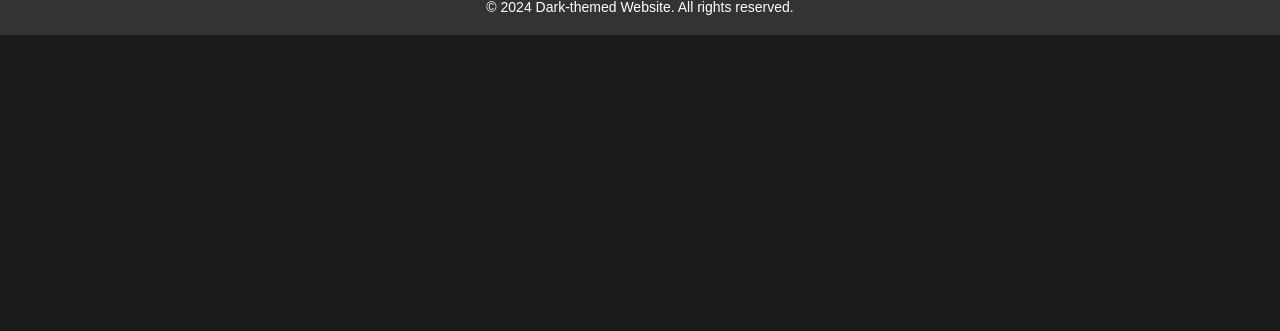
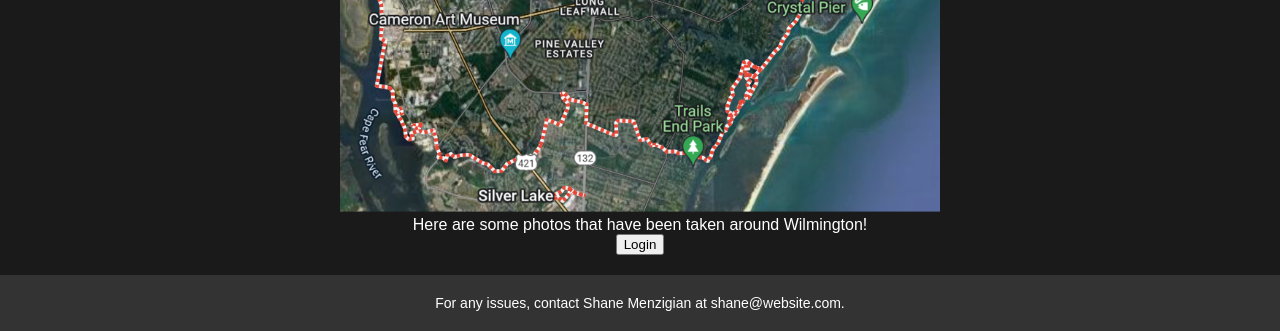
Before and after one commit to Shaneme99/Server_Side_Web_Dev, a PHP site: page /html/home_page.html in a window 1280 px wide. Shown: the part 486-817 px from the top of the page. Before the commit the page ends 521 px from the top, so only its background shows below. Run offline with PHP 8.4, Linux system fonts and the light colour scheme.

Commit message:
Let's get this project started

```diff
--- a/Final Project/html/home_page.html
+++ b/Final Project/html/home_page.html
@@ -1,25 +1,30 @@
 <!DOCTYPE html>
 <html lang="en">
+<!--Shane Menzigian-->
 <head>
     <meta charset="UTF-8">
     <meta name="viewport" content="width=device-width, initial-scale=1.0">
-    <title>Dark-themed Website</title>
+    <title>Wilmington Views</title>
     <link rel="stylesheet" type="text/css" href="../styles/main.css">
 </head>
 <body>
 
 <header>
-    <h1>Modern Dark-themed Website</h1>
+    <h1>Welcome to Wilmington Views!</h1>
+    <img src="../images/thing.jpg" alt="An image of the Wilmington Views Logo" style= "width:100px; height:100px">
+
 </header>
 
 <div class="container">
-    <img src="example.jpg" alt="Example Image">
-    <p>This is some text underneath the image.</p>
-    <button>Click Me</button>
+    <img src="../images/Wilmington_Map.png" alt="An image of the Wilmington Views Logo" style = "width:50%;height:50%">
+    <p> Here are some photos that have been taken around Wilmington!</p>
+    <form action="new.html" method ="post">
+    <button>Login</button>
+    </form>
 </div>
 
 <footer>
-    <p>&copy; 2024 Dark-themed Website. All rights reserved.</p>
+    <p>For any issues, contact Shane Menzigian at shane@website.com.</p>
 </footer>
 
 </body>
--- a/Final Project/styles/main.css
+++ b/Final Project/styles/main.css
@@ -1,4 +1,5 @@
 /* Reset default margin and padding */
+/* Shane Menzigian*/
 body, h1, h2, h3, p, ul, li {
     margin: 0;
     padding: 0;
@@ -9,6 +10,7 @@
     background-color: #1a1a1a;
     color: #ffffff;
     font-family: Arial, sans-serif;
+    text-align: center;
 }
 
 /* Header styles */
```
Also changed, not shown: Final Project/images/Wilmington_Map.png (added), Final Project/images/thing.jpg (renamed from Final Project/images/5315168972_4121683109_b.jpg), 1 other file.
